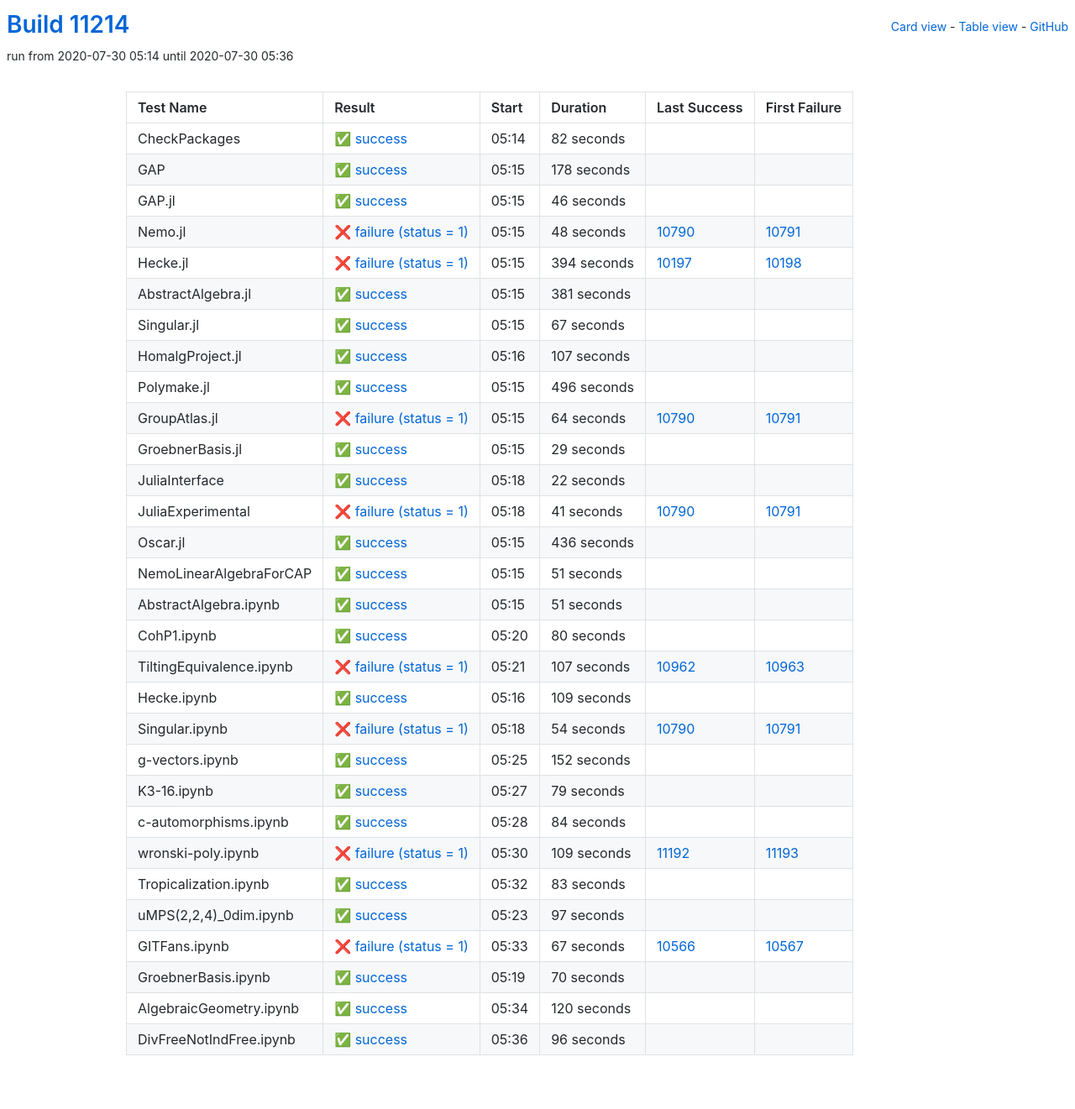
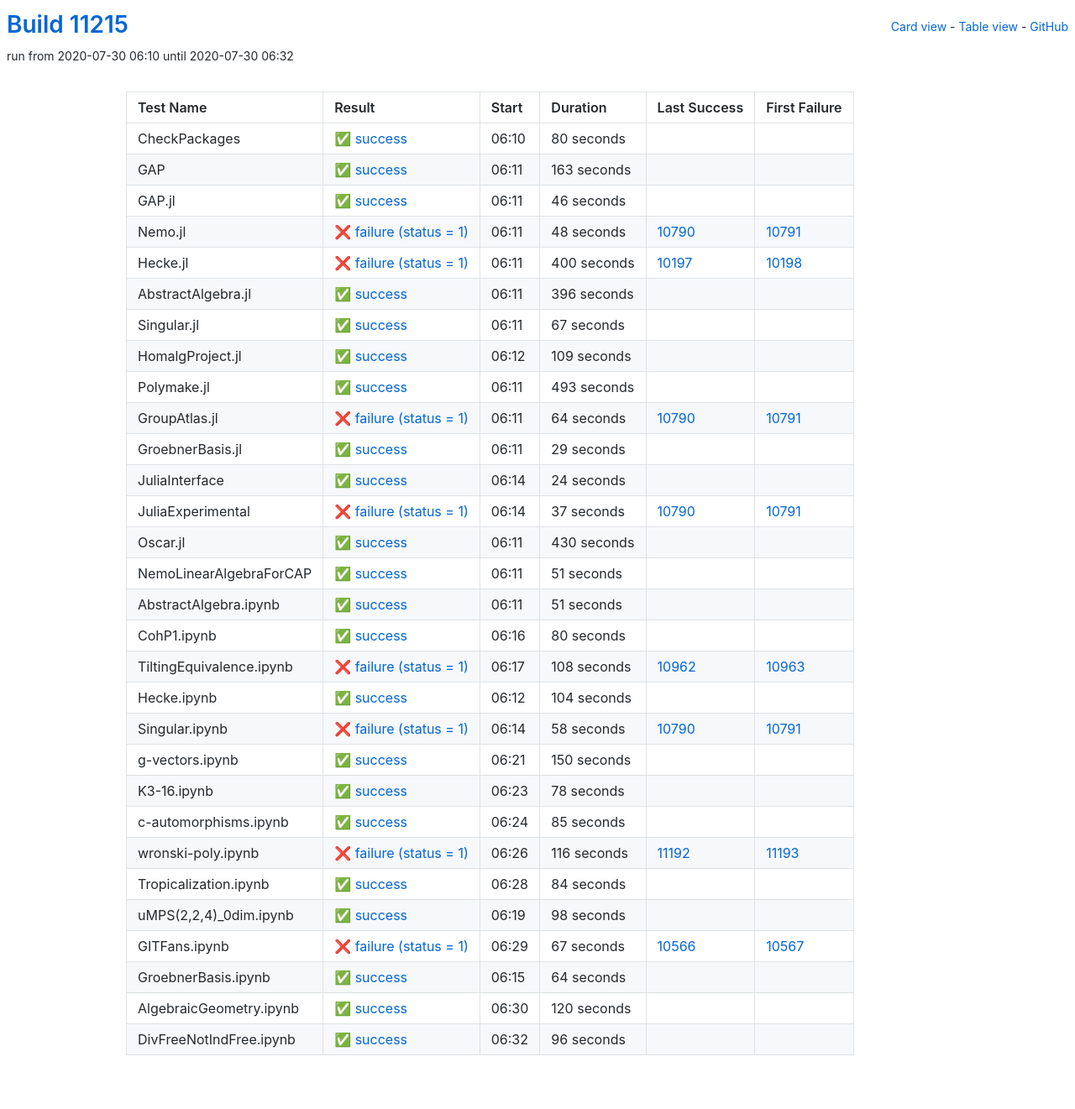
Before and after one commit to oscar-system/oscar-ci-status, a Jekyll site: the page built from table.html, in a window 1280 px wide. Shown: the whole page at 84% size. Built offline with Jekyll 4.4.1, drawn with Linux system fonts in a browser that asks for light colours.

Commit message:
Build #11215

```diff
--- a/_data/ci.yml
+++ b/_data/ci.yml
@@ -1,6 +1,6 @@
 ---
-build: 11214
-build_url: https://oscarci.mathematik.uni-kl.de/job/oscar/11214/
+build: 11215
+build_url: https://oscarci.mathematik.uni-kl.de/job/oscar/11215/
 job: oscar
 organization: oscar-system
 repo: oscar-ci-status
@@ -8,32 +8,32 @@ repourl: https://github.com/oscar-system/oscar-ci-status
 tests:
 - name: CheckPackages
   id: checkpackages
-  log: https://oscarci.mathematik.uni-kl.de/job/oscar/11214/artifact/logs/build-11214/CheckPackages.log
-  start: 2020-07-30 05:14
+  log: https://oscarci.mathematik.uni-kl.de/job/oscar/11215/artifact/logs/build-11215/CheckPackages.log
+  start: 2020-07-30 06:10
   success: true
   exitcode: 0
   status: success
-  duration: 82
+  duration: 80
   last_success: false
   last_success_url:
   first_failure: false
   first_failure_url:
 - name: GAP
   id: gap
-  log: https://oscarci.mathematik.uni-kl.de/job/oscar/11214/artifact/logs/build-11214/GAP.log
-  start: 2020-07-30 05:15
+  log: https://oscarci.mathematik.uni-kl.de/job/oscar/11215/artifact/logs/build-11215/GAP.log
+  start: 2020-07-30 06:11
   success: true
   exitcode: 0
   status: success
-  duration: 178
+  duration: 163
   last_success: false
   last_success_url:
   first_failure: false
   first_failure_url:
 - name: GAP.jl
   id: gap-jl
-  log: https://oscarci.mathematik.uni-kl.de/job/oscar/11214/artifact/logs/build-11214/GAP.jl.log
-  start: 2020-07-30 05:15
+  log: https://oscarci.mathematik.uni-kl.de/job/oscar/11215/artifact/logs/build-11215/GAP.jl.log
+  start: 2020-07-30 06:11
   success: true
   exitcode: 0
   status: success
@@ -44,8 +44,8 @@ tests:
   first_failure_url:
 - name: Nemo.jl
   id: nemo-jl
-  log: https://oscarci.mathematik.uni-kl.de/job/oscar/11214/artifact/logs/build-11214/Nemo.jl.log
-  start: 2020-07-30 05:15
+  log: https://oscarci.mathematik.uni-kl.de/job/oscar/11215/artifact/logs/build-11215/Nemo.jl.log
+  start: 2020-07-30 06:11
   success: false
   exitcode: 1
   status: failure
@@ -56,32 +56,32 @@ tests:
   first_failure_url: https://oscarci.mathematik.uni-kl.de/job/oscar/10791/
 - name: Hecke.jl
   id: hecke-jl
-  log: https://oscarci.mathematik.uni-kl.de/job/oscar/11214/artifact/logs/build-11214/Hecke.jl.log
-  start: 2020-07-30 05:15
+  log: https://oscarci.mathematik.uni-kl.de/job/oscar/11215/artifact/logs/build-11215/Hecke.jl.log
+  start: 2020-07-30 06:11
   success: false
   exitcode: 1
   status: failure
-  duration: 394
+  duration: 400
   last_success: 10197
   last_success_url: https://oscarci.mathematik.uni-kl.de/job/oscar/10197/
   first_failure: 10198
   first_failure_url: https://oscarci.mathematik.uni-kl.de/job/oscar/10198/
 - name: AbstractAlgebra.jl
   id: abstractalgebra-jl
-  log: https://oscarci.mathematik.uni-kl.de/job/oscar/11214/artifact/logs/build-11214/AbstractAlgebra.jl.log
-  start: 2020-07-30 05:15
+  log: https://oscarci.mathematik.uni-kl.de/job/oscar/11215/artifact/logs/build-11215/AbstractAlgebra.jl.log
+  start: 2020-07-30 06:11
   success: true
   exitcode: 0
   status: success
-  duration: 381
+  duration: 396
   last_success: false
   last_success_url:
   first_failure: false
   first_failure_url:
 - name: Singular.jl
   id: singular-jl
-  log: https://oscarci.mathematik.uni-kl.de/job/oscar/11214/artifact/logs/build-11214/Singular.jl.log
-  start: 2020-07-30 05:15
+  log: https://oscarci.mathematik.uni-kl.de/job/oscar/11215/artifact/logs/build-11215/Singular.jl.log
+  start: 2020-07-30 06:11
   success: true
   exitcode: 0
   status: success
@@ -92,32 +92,32 @@ tests:
   first_failure_url:
 - name: HomalgProject.jl
   id: homalgproject-jl
-  log: https://oscarci.mathematik.uni-kl.de/job/oscar/11214/artifact/logs/build-11214/HomalgProject.jl.log
-  start: 2020-07-30 05:16
+  log: https://oscarci.mathematik.uni-kl.de/job/oscar/11215/artifact/logs/build-11215/HomalgProject.jl.log
+  start: 2020-07-30 06:12
   success: true
   exitcode: 0
   status: success
-  duration: 107
+  duration: 109
   last_success: false
   last_success_url:
   first_failure: false
   first_failure_url:
 - name: Polymake.jl
   id: polymake-jl
-  log: https://oscarci.mathematik.uni-kl.de/job/oscar/11214/artifact/logs/build-11214/Polymake.jl.log
-  start: 2020-07-30 05:15
+  log: https://oscarci.mathematik.uni-kl.de/job/oscar/11215/artifact/logs/build-11215/Polymake.jl.log
+  start: 2020-07-30 06:11
   success: true
   exitcode: 0
   status: success
-  duration: 496
+  duration: 493
   last_success: false
   last_success_url:
   first_failure: false
   first_failure_url:
 - name: GroupAtlas.jl
   id: groupatlas-jl
-  log: https://oscarci.mathematik.uni-kl.de/job/oscar/11214/artifact/logs/build-11214/GroupAtlas.jl.log
-  start: 2020-07-30 05:15
+  log: https://oscarci.mathematik.uni-kl.de/job/oscar/11215/artifact/logs/build-11215/GroupAtlas.jl.log
+  start: 2020-07-30 06:11
   success: false
   exitcode: 1
   status: failure
@@ -128,8 +128,8 @@ tests:
   first_failure_url: https://oscarci.mathematik.uni-kl.de/job/oscar/10791/
 - name: GroebnerBasis.jl
   id: groebnerbasis-jl
-  log: https://oscarci.mathematik.uni-kl.de/job/oscar/11214/artifact/logs/build-11214/GroebnerBasis.jl.log
-  start: 2020-07-30 05:15
+  log: https://oscarci.mathematik.uni-kl.de/job/oscar/11215/artifact/logs/build-11215/GroebnerBasis.jl.log
+  start: 2020-07-30 06:11
   success: true
   exitcode: 0
   status: success
@@ -140,44 +140,44 @@ tests:
   first_failure_url:
 - name: JuliaInterface
   id: juliainterface
-  log: https://oscarci.mathematik.uni-kl.de/job/oscar/11214/artifact/logs/build-11214/JuliaInterface.log
-  start: 2020-07-30 05:18
+  log: https://oscarci.mathematik.uni-kl.de/job/oscar/11215/artifact/logs/build-11215/JuliaInterface.log
+  start: 2020-07-30 06:14
   success: true
   exitcode: 0
   status: success
-  duration: 22
+  duration: 24
   last_success: false
   last_success_url:
   first_failure: false
   first_failure_url:
 - name: JuliaExperimental
   id: juliaexperimental
-  log: https://oscarci.mathematik.uni-kl.de/job/oscar/11214/artifact/logs/build-11214/JuliaExperimental.log
-  start: 2020-07-30 05:18
+  log: https://oscarci.mathematik.uni-kl.de/job/oscar/11215/artifact/logs/build-11215/JuliaExperimental.log
+  start: 2020-07-30 06:14
   success: false
   exitcode: 1
   status: failure
-  duration: 41
+  duration: 37
   last_success: 10790
   last_success_url: https://oscarci.mathematik.uni-kl.de/job/oscar/10790/
   first_failure: 10791
   first_failure_url: https://oscarci.mathematik.uni-kl.de/job/oscar/10791/
 - name: Oscar.jl
   id: oscar-jl
-  log: https://oscarci.mathematik.uni-kl.de/job/oscar/11214/artifact/logs/build-11214/Oscar.jl.log
-  start: 2020-07-30 05:15
+  log: https://oscarci.mathematik.uni-kl.de/job/oscar/11215/artifact/logs/build-11215/Oscar.jl.log
+  start: 2020-07-30 06:11
   success: true
   exitcode: 0
   status: success
-  duration: 436
+  duration: 430
   last_success: false
   last_success_url:
   first_failure: false
   first_failure_url:
 - name: NemoLinearAlgebraForCAP
   id: nemolinearalgebraforcap
-  log: https://oscarci.mathematik.uni-kl.de/job/oscar/11214/artifact/logs/build-11214/NemoLinearAlgebraForCAP.log
-  start: 2020-07-30 05:15
+  log: https://oscarci.mathematik.uni-kl.de/job/oscar/11215/artifact/logs/build-11215/NemoLinearAlgebraForCAP.log
+  start: 2020-07-30 06:11
   success: true
   exitcode: 0
   status: success
@@ -188,8 +188,8 @@ tests:
   first_failure_url:
 - name: AbstractAlgebra.ipynb
   id: abstractalgebra-ipynb
-  log: https://oscarci.mathematik.uni-kl.de/job/oscar/11214/artifact/logs/build-11214/AbstractAlgebra.ipynb.log
-  start: 2020-07-30 05:15
+  log: https://oscarci.mathematik.uni-kl.de/job/oscar/11215/artifact/logs/build-11215/AbstractAlgebra.ipynb.log
+  start: 2020-07-30 06:11
   success: true
   exitcode: 0
   status: success
@@ -200,8 +200,8 @@ tests:
   first_failure_url:
 - name: CohP1.ipynb
   id: cohp1-ipynb
-  log: https://oscarci.mathematik.uni-kl.de/job/oscar/11214/artifact/logs/build-11214/CohP1.ipynb.log
-  start: 2020-07-30 05:20
+  log: https://oscarci.mathematik.uni-kl.de/job/oscar/11215/artifact/logs/build-11215/CohP1.ipynb.log
+  start: 2020-07-30 06:16
   success: true
   exitcode: 0
   status: success
@@ -212,68 +212,92 @@ tests:
   first_failure_url:
 - name: TiltingEquivalence.ipynb
   id: tiltingequivalence-ipynb
-  log: https://oscarci.mathematik.uni-kl.de/job/oscar/11214/artifact/logs/build-11214/TiltingEquivalence.ipynb.log
-  start: 2020-07-30 05:21
+  log: https://oscarci.mathematik.uni-kl.de/job/oscar/11215/artifact/logs/build-11215/TiltingEquivalence.ipynb.log
+  start: 2020-07-30 06:17
   success: false
   exitcode: 1
   status: failure
-  duration: 107
+  duration: 108
   last_success: 10962
   last_success_url: https://oscarci.mathematik.uni-kl.de/job/oscar/10962/
   first_failure: 10963
   first_failure_url: https://oscarci.mathematik.uni-kl.de/job/oscar/10963/
 - name: Hecke.ipynb
   id: hecke-ipynb
-  log: https://oscarci.mathematik.uni-kl.de/job/oscar/11214/artifact/logs/build-11214/Hecke.ipynb.log
-  start: 2020-07-30 05:16
+  log: https://oscarci.mathematik.uni-kl.de/job/oscar/11215/artifact/logs/build-11215/Hecke.ipynb.log
+  start: 2020-07-30 06:12
   success: true
   exitcode: 0
   status: success
-  duration: 109
+  duration: 104
   last_success: false
   last_success_url:
   first_failure: false
   first_failure_url:
 - name: Singular.ipynb
   id: singular-ipynb
-  log: https://oscarci.mathematik.uni-kl.de/job/oscar/11214/artifact/logs/build-11214/Singular.ipynb.log
-  start: 2020-07-30 05:18
+  log: https://oscarci.mathematik.uni-kl.de/job/oscar/11215/artifact/logs/build-11215/Singular.ipynb.log
+  start: 2020-07-30 06:14
   success: false
   exitcode: 1
   status: failure
-  duration: 54
+  duration: 58
   last_success: 10790
   last_success_url: https://oscarci.mathematik.uni-kl.de/job/oscar/10790/
   first_failure: 10791
   first_failure_url: https://oscarci.mathematik.uni-kl.de/job/oscar/10791/
 - name: g-vectors.ipynb
   id: g-vectors-ipynb
-  log: https://oscarci.mathematik.uni-kl.de/job/oscar/11214/artifact/logs/build-11214/g-vectors.ipynb.log
-  start: 2020-07-30 05:25
+  log: https://oscarci.mathematik.uni-kl.de/job/oscar/11215/artifact/logs/build-11215/g-vectors.ipynb.log
+  start: 2020-07-30 06:21
   success: true
   exitcode: 0
   status: success
-  duration: 152
+  duration: 150
   last_success: false
   last_success_url:
   first_failure: false
   first_failure_url:
 - name: K3-16.ipynb
   id: k3-16-ipynb
-  log: https://oscarci.mathematik.uni-kl.de/job/oscar/11214/artifact/logs/build-11214/K3-16.ipynb.log
-  start: 2020-07-30 05:27
+  log: https://oscarci.mathematik.uni-kl.de/job/oscar/11215/artifact/logs/build-11215/K3-16.ipynb.log
+  start: 2020-07-30 06:23
   success: true
   exitcode: 0
   status: success
-  duration: 79
+  duration: 78
   last_success: false
   last_success_url:
   first_failure: false
   first_failure_url:
 - name: c-automorphisms.ipynb
   id: c-automorphisms-ipynb
-  log: https://oscarci.mathematik.uni-kl.de/job/oscar/11214/artifact/logs/build-11214/c-automorphisms.ipynb.log
-  start: 2020-07-30 05:28
+  log: https://oscarci.mathematik.uni-kl.de/job/oscar/11215/artifact/logs/build-11215/c-automorphisms.ipynb.log
+  start: 2020-07-30 06:24
+  success: true
+  exitcode: 0
+  status: success
+  duration: 85
+  last_success: false
+  last_success_url:
+  first_failure: false
+  first_failure_url:
+- name: wronski-poly.ipynb
+  id: wronski-poly-ipynb
+  log: https://oscarci.mathematik.uni-kl.de/job/oscar/11215/artifact/logs/build-11215/wronski-poly.ipynb.log
+  start: 2020-07-30 06:26
+  success: false
+  exitcode: 1
+  status: failure
+  duration: 116
+  last_success: 11192
+  last_success_url: https://oscarci.mathematik.uni-kl.de/job/oscar/11192/
+  first_failure: 11193
+  first_failure_url: https://oscarci.mathematik.uni-kl.de/job/oscar/11193/
+- name: Tropicalization.ipynb
+  id: tropicalization-ipynb
+  log: https://oscarci.mathematik.uni-kl.de/job/oscar/11215/artifact/logs/build-11215/Tropicalization.ipynb.log
+  start: 2020-07-30 06:28
   success: true
   exitcode: 0
   status: success
@@ -282,46 +306,22 @@ tests:
   last_success_url:
   first_failure: false
   first_failure_url:
-- name: wronski-poly.ipynb
-  id: wronski-poly-ipynb
-  log: https://oscarci.mathematik.uni-kl.de/job/oscar/11214/artifact/logs/build-11214/wronski-poly.ipynb.log
-  start: 2020-07-30 05:30
-  success: false
-  exitcode: 1
-  status: failure
-  duration: 109
-  last_success: 11192
-  last_success_url: https://oscarci.mathematik.uni-kl.de/job/oscar/11192/
-  first_failure: 11193
-  first_failure_url: https://oscarci.mathematik.uni-kl.de/job/oscar/11193/
-- name: Tropicalization.ipynb
-  id: tropicalization-ipynb
-  log: https://oscarci.mathematik.uni-kl.de/job/oscar/11214/artifact/logs/build-11214/Tropicalization.ipynb.log
-  start: 2020-07-30 05:32
+- name: uMPS(2,2,4)_0dim.ipynb
+  id: umps-2-2-4-0dim-ipynb
+  log: https://oscarci.mathematik.uni-kl.de/job/oscar/11215/artifact/logs/build-11215/uMPS-2-2-4-_0dim.ipynb.log
+  start: 2020-07-30 06:19
   success: true
   exitcode: 0
   status: success
-  duration: 83
-  last_success: false
-  last_success_url:
-  first_failure: false
-  first_failure_url:
-- name: uMPS(2,2,4)_0dim.ipynb
-  id: umps-2-2-4-0dim-ipynb
-  log: https://oscarci.mathematik.uni-kl.de/job/oscar/11214/artifact/logs/build-11214/uMPS-2-2-4-_0dim.ipynb.log
-  start: 2020-07-30 05:23
-  success: true
-  exitcode: 0
-  status: success
-  duration: 97
+  duration: 98
   last_success: false
   last_success_url:
   first_failure: false
   first_failure_url:
 - name: GITFans.ipynb
   id: gitfans-ipynb
-  log: https://oscarci.mathematik.uni-kl.de/job/oscar/11214/artifact/logs/build-11214/GITFans.ipynb.log
-  start: 2020-07-30 05:33
+  log: https://oscarci.mathematik.uni-kl.de/job/oscar/11215/artifact/logs/build-11215/GITFans.ipynb.log
+  start: 2020-07-30 06:29
   success: false
   exitcode: 1
   status: failure
@@ -332,20 +332,20 @@ tests:
   first_failure_url: https://oscarci.mathematik.uni-kl.de/job/oscar/10567/
 - name: GroebnerBasis.ipynb
   id: groebnerbasis-ipynb
-  log: https://oscarci.mathematik.uni-kl.de/job/oscar/11214/artifact/logs/build-11214/GroebnerBasis.ipynb.log
-  start: 2020-07-30 05:19
+  log: https://oscarci.mathematik.uni-kl.de/job/oscar/11215/artifact/logs/build-11215/GroebnerBasis.ipynb.log
+  start: 2020-07-30 06:15
   success: true
   exitcode: 0
   status: success
-  duration: 70
+  duration: 64
   last_success: false
   last_success_url:
   first_failure: false
   first_failure_url:
 - name: AlgebraicGeometry.ipynb
   id: algebraicgeometry-ipynb
-  log: https://oscarci.mathematik.uni-kl.de/job/oscar/11214/artifact/logs/build-11214/AlgebraicGeometry.ipynb.log
-  start: 2020-07-30 05:34
+  log: https://oscarci.mathematik.uni-kl.de/job/oscar/11215/artifact/logs/build-11215/AlgebraicGeometry.ipynb.log
+  start: 2020-07-30 06:30
   success: true
   exitcode: 0
   status: success
@@ -356,8 +356,8 @@ tests:
   first_failure_url:
 - name: DivFreeNotIndFree.ipynb
   id: divfreenotindfree-ipynb
-  log: https://oscarci.mathematik.uni-kl.de/job/oscar/11214/artifact/logs/build-11214/DivFreeNotIndFree.ipynb.log
-  start: 2020-07-30 05:36
+  log: https://oscarci.mathematik.uni-kl.de/job/oscar/11215/artifact/logs/build-11215/DivFreeNotIndFree.ipynb.log
+  start: 2020-07-30 06:32
   success: true
   exitcode: 0
   status: success
```
Also changed, not shown: README.md.
